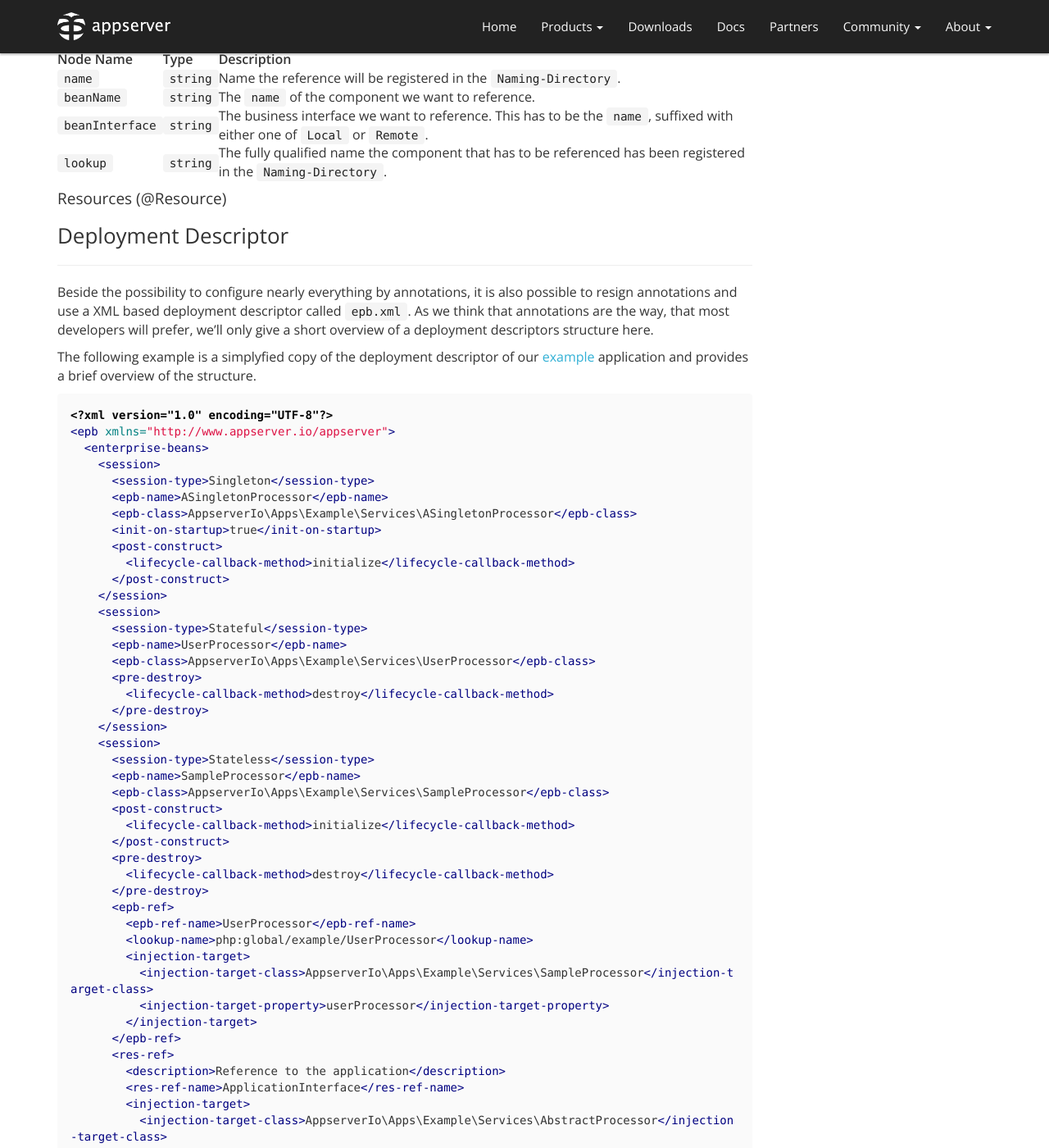
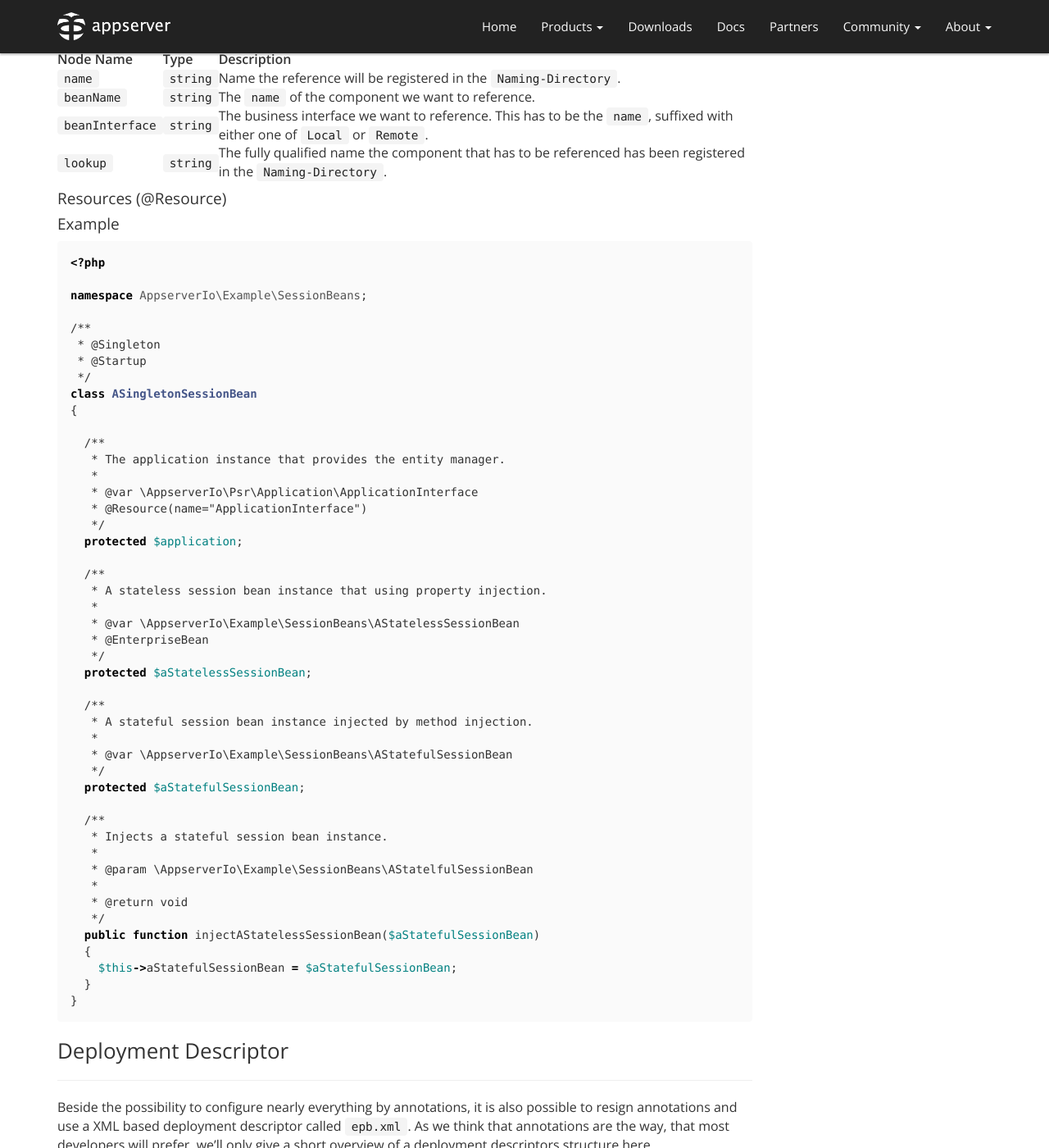
Before and after one commit to appserver-io/appserver, a Jekyll site: the page built from _posts/2015-02-02-naming-directory-basics.md, in a window 1280 px wide and 1400 px high, scrolled down 4238 px. Shown: the whole window at 82% size. Built offline with Jekyll 4.4.1, drawn with Linux system fonts in a browser that asks for light colours; nearby versions of some CDN libraries; library files that are not in the unit come from our copies; Markdown is read by kramdown in place of the engine named in the settings; comment, search, counter and statistics services are not loaded; some of the changed text lies outside the part shown.

Commit message:
Update 2015-02-02-naming-directory-basics.md

````diff
--- a/_posts/2015-02-02-naming-directory-basics.md
+++ b/_posts/2015-02-02-naming-directory-basics.md
@@ -7,7 +7,7 @@ version: 1.0.0-rc1
 categories: [Naming-Directory]
 ---
 
-Every container running in the application server has a internal registry, we call it Naming Directory. In Java this is called `Enterprise Naming Context` or in short `ENC`. The naming directory is something like an object store, the container registers references to its resources. Resources can be beans or contexts provided by an application. All that resources are registered in the `Naming Directory` which allows you the access them if needed.
+Every container running in the application server has a internal registry, we call it Naming Directory. In Java this is called `Enterprise Naming Context` or in short `ENC`. The naming directory is something like an object store, the container registers references to its resources. Resources can be beans or contexts provided by an application. All that resources are registered in the `Naming-Directory` which allows you the access them if needed.
 
 ### Configure directories to be parsed
 
@@ -177,6 +177,57 @@ In the simplest case **NO** attribute is needed. If so, the member or parameter
 
 #### Resources (@Resource)
 
+#### Example
+
+```php
+<?php
+
+namespace AppserverIo\Example\SessionBeans;
+
+/**
+ * @Singleton
+ * @Startup
+ */
+class ASingletonSessionBean
+{
+
+  /**
+   * The application instance that provides the entity manager.
+   *
+   * @var \AppserverIo\Psr\Application\ApplicationInterface
+   * @Resource(name="ApplicationInterface")
+   */
+  protected $application;
+
+  /**
+   * A stateless session bean instance that using property injection.
+   *
+   * @var \AppserverIo\Example\SessionBeans\AStatelessSessionBean
+   * @EnterpriseBean
+   */
+  protected $aStatelessSessionBean;
+
+  /**
+   * A stateful session bean instance injected by method injection.
+   *
+   * @var \AppserverIo\Example\SessionBeans\AStatefulSessionBean
+   */
+  protected $aStatefulSessionBean;
+
+  /**
+   * Injects a stateful session bean instance.
+   *
+   * @param \AppserverIo\Example\SessionBeans\AStatelfulSessionBean
+   *
+   * @return void
+   */
+  public function injectAStatelessSessionBean($aStatefulSessionBean)
+  {
+    $this->aStatefulSessionBean = $aStatefulSessionBean;
+  }
+}
+```
+
 ### Deployment Descriptor
 ***
 
````
